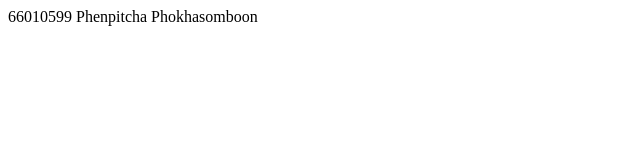
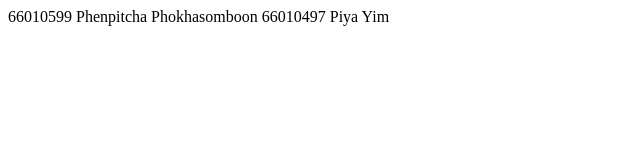
Before and after one commit to pitcha18/git101, a plain HTML site: page index.html in a window 1280 px wide. Shown: the whole page, without its empty margins (0-640 px from the left). Drawn offline with Linux system fonts and the light colour scheme.

Commit message:
Update index.html

```diff
--- a/index.html
+++ b/index.html
@@ -8,5 +8,6 @@
 </head>
 <body>
     66010599 Phenpitcha Phokhasomboon
+    66010497 Piya Yim
 </body>
 </html>
```
